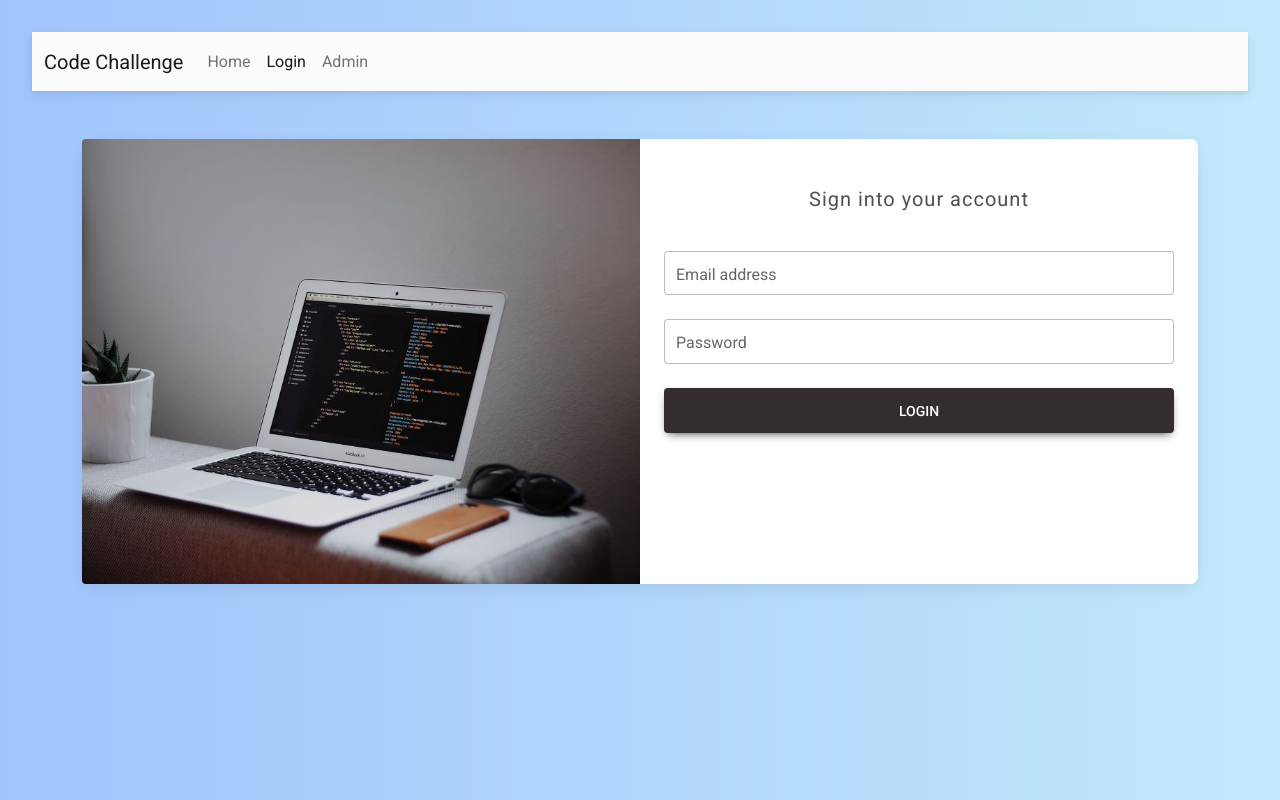
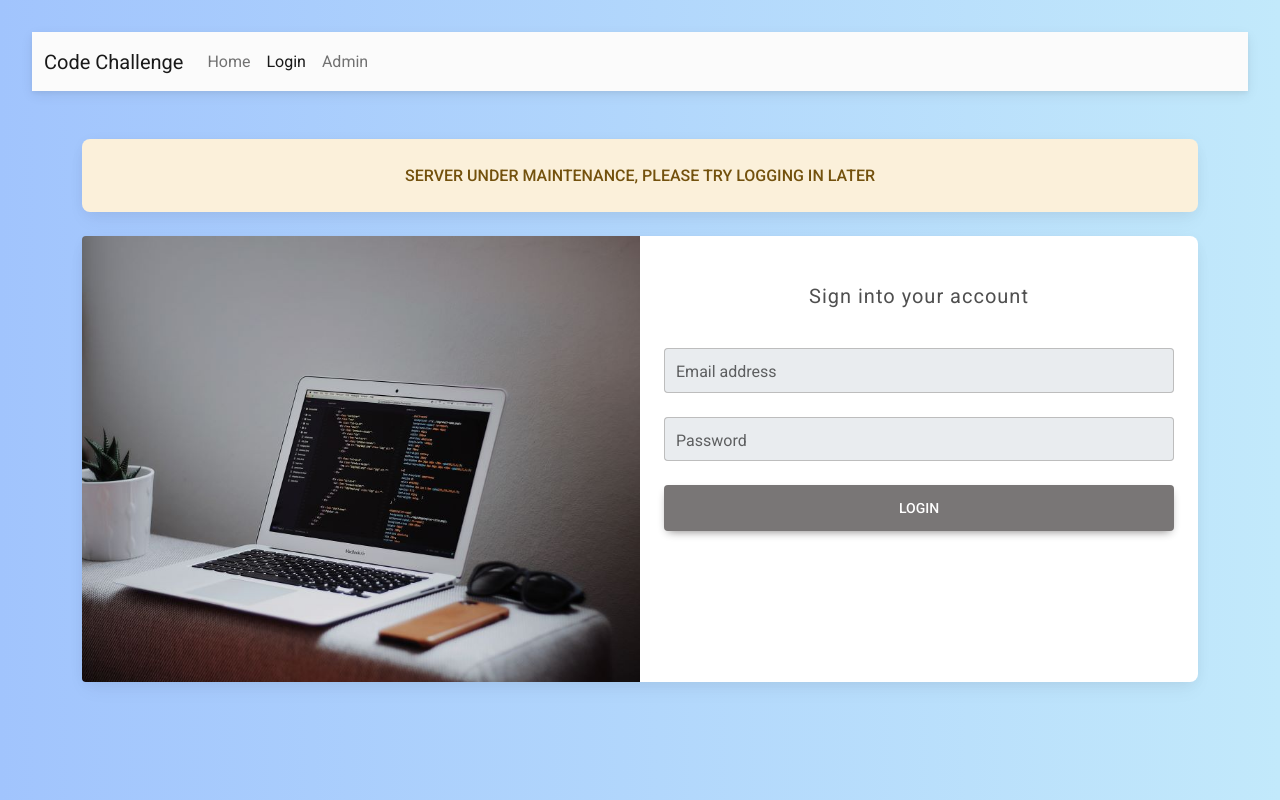
Before and after one commit to iamMikeLe/ieservis_code_challenge, a React (Vite) app in the folder fe/: page /login in a window 1280 px wide. Built offline with nearby package versions, Linux system fonts and the light colour scheme.

Commit message:
maintenance notice component 1 tests

```diff
--- a/fe/package.json
+++ b/fe/package.json
@@ -8,7 +8,7 @@
     "build": "tsc && vite build",
     "lint": "eslint . --ext ts,tsx --report-unused-disable-directives --max-warnings 0",
     "preview": "vite preview",
-    "test": "vitest --coverage"
+    "test": "vitest"
   },
   "dependencies": {
     "@fortawesome/fontawesome-free": "^6.5.1",
--- /dev/null
+++ b/fe/src/components/maintenance/Maintenance.css
@@ -0,0 +1,7 @@
+.maintenance-notice {
+  background-color: #fbf0da;
+  color: #73510d;
+  margin-bottom: 1.5rem;
+  font-weight: 500;
+  text-transform: uppercase;
+}
--- /dev/null
+++ b/fe/src/components/maintenance/index.tsx
@@ -0,0 +1,17 @@
+import { MDBCard, MDBCardBody, MDBCardText } from "mdb-react-ui-kit";
+
+import "./Maintenance.css";
+
+function Maintenance(): JSX.Element {
+  return (
+    <MDBCard className="maintenance-notice" data-testid="maintenance">
+      <MDBCardBody>
+        <MDBCardText>
+          Server under maintenance, please try logging in later
+        </MDBCardText>
+      </MDBCardBody>
+    </MDBCard>
+  );
+}
+
+export default Maintenance;
--- a/fe/src/pages/adminLogin/index.tsx
+++ b/fe/src/pages/adminLogin/index.tsx
@@ -9,8 +9,6 @@ import {
   MDBRow,
 } from "mdb-react-ui-kit";
 import pc from "../../assets/images/pc.jpg";
-
-import "../login/Login.css";
 
 function AdminLogin(): JSX.Element {
   return (
--- a/fe/src/pages/login/Login.css
+++ /dev/null
@@ -1,3 +0,0 @@
-body {
-  background-color: #9a616d;
-}
--- a/fe/src/pages/login/index.tsx
+++ b/fe/src/pages/login/index.tsx
@@ -13,13 +13,14 @@ import { useNavigate } from "react-router-dom";
 
 import { loginValidation } from "../../Utils/loginValidation";
 import pc from "../../assets/images/pc.jpg";
+import Maintenance from "../../components/maintenance";
 import {
   UserData,
   handleLoginAsync,
+  selectMaintenance,
   selectUserData,
 } from "../../store/generalSlice";
 import { useAppDispatch, useAppSelector } from "../../store/hooks";
-import "./Login.css";
 import {
   isLoginLoading,
   selectLoginFormValues,
@@ -28,6 +29,7 @@ import {
 
 function LoginPage(): JSX.Element {
   const { email, password } = useAppSelector(selectLoginFormValues);
+  const isUnderMaintenance = useAppSelector(selectMaintenance);
   const loading = useAppSelector(isLoginLoading);
   const navigate = useNavigate();
   const userData = useAppSelector(selectUserData);
@@ -47,6 +49,7 @@ function LoginPage(): JSX.Element {
 
   return (
     <MDBContainer className="my-5" data-testid="login-page">
+      {isUnderMaintenance && <Maintenance />}
       <MDBCard>
         <MDBRow className="g-0">
           <MDBCol md="6">
@@ -73,9 +76,11 @@ function LoginPage(): JSX.Element {
                 type="email"
                 size="lg"
                 value={email}
+                disabled={isUnderMaintenance}
                 onChange={(e: React.ChangeEvent<HTMLInputElement>) =>
                   dispatch(setMealForm({ key: "email", value: e.target.value }))
                 }
+                data-testid="email-input"
               />
               <MDBInput
                 wrapperClass="mb-4"
@@ -84,19 +89,22 @@ function LoginPage(): JSX.Element {
                 type="password"
                 size="lg"
                 value={password}
+                disabled={isUnderMaintenance}
                 onChange={(e: React.ChangeEvent<HTMLInputElement>) =>
                   dispatch(
                     setMealForm({ key: "password", value: e.target.value })
                   )
                 }
+                data-testid="password-input"
               />
 
               <MDBBtn
                 className="mb-4 px-5"
                 color="dark"
                 size="lg"
-                disabled={loading}
+                disabled={loading || isUnderMaintenance}
                 onClick={handleLogin}
+                data-testid="login-button"
               >
                 Login
               </MDBBtn>
--- a/fe/src/store/generalSlice.ts
+++ b/fe/src/store/generalSlice.ts
@@ -12,9 +12,11 @@ export type UserData = {
 export type generalSlice = {
   userData: UserData | null;
   loading: boolean;
+  maintenance: boolean;
 };
 
 const initialState: generalSlice = {
+  maintenance: true,
   userData: null,
   loading: false,
 };
@@ -51,6 +53,9 @@ export const generalSlice = createSlice({
     setUserData: (state, action: PayloadAction<UserData>) => {
       state.userData = action.payload;
     },
+    setMaintenance: (state, action: PayloadAction<boolean>) => {
+      state.maintenance = action.payload;
+    },
   },
   extraReducers: (builder) => {
     builder
@@ -69,9 +74,12 @@ export const generalSlice = createSlice({
       });
   },
 });
-export const { clearUserData, setUserData } = generalSlice.actions;
+export const { clearUserData, setUserData, setMaintenance } =
+  generalSlice.actions;
 
 export const selectUserData = (state: RootState) => state.general.userData;
 export const isUserDataLoading = (state: RootState) => state.general.loading;
+export const selectMaintenance = (state: RootState) =>
+  state.general.maintenance;
 
 export default generalSlice.reducer;
```
Also changed, not shown: 1 other file (tests, documents, lock files or other folders).
